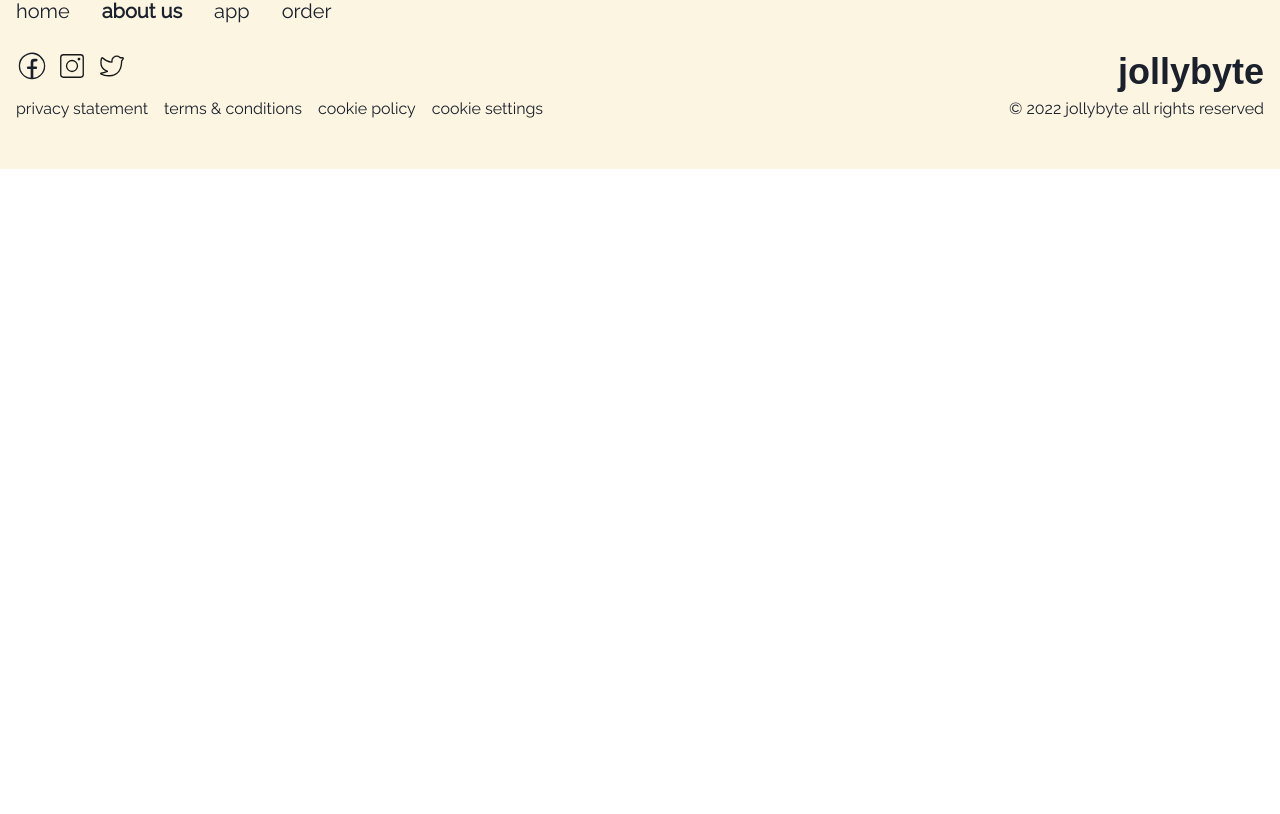
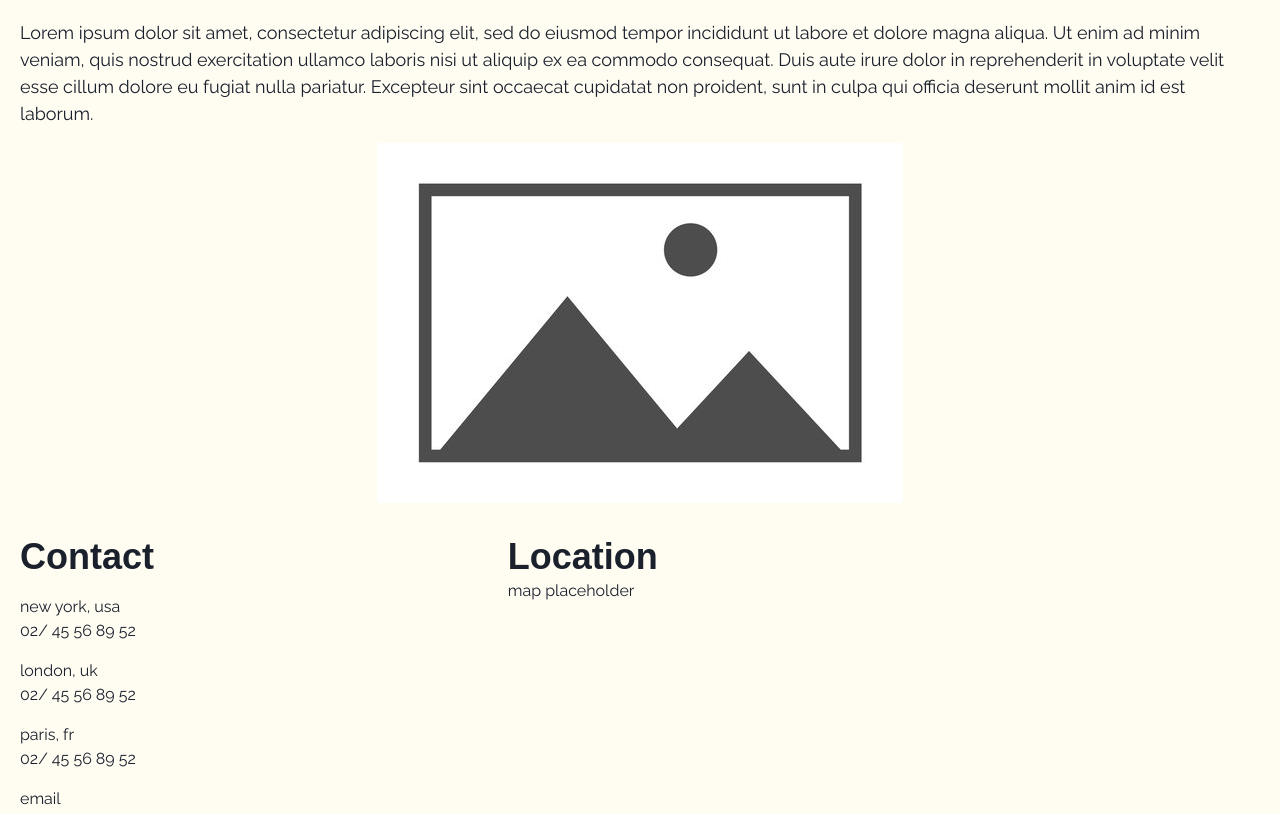
Before and after one commit to dev-marko/digit-project, a React (Create React App) app: page /about in a window 1280 px wide. Shown: the part 199-1013 px from the top of the page. Before the commit the page ends 800 px from the top, so only its background shows below. Built offline with nearby package versions, Linux system fonts and the light colour scheme; a web font is replaced by a local one.

Commit message:
Changes: - Implemented AboutPage component - Interactive map for AboutPage is WIP

```diff
--- a/public/index.html
+++ b/public/index.html
@@ -38,6 +38,7 @@
       To begin the development, run `npm start` or `yarn start`.
       To create a production bundle, use `npm run build` or `yarn build`.
     -->
+  <!-- Make sure you put this AFTER Leaflet's CSS -->
 </body>
 
 </html>
--- a/src/pages/AboutPage.jsx
+++ b/src/pages/AboutPage.jsx
@@ -1,5 +1,61 @@
+import { Container, VStack, Flex, Heading, Text, Box, Stack } from "@chakra-ui/layout";
+import { Image } from "@chakra-ui/image";
+
 const AboutPage = () => {
-    return <div>Hello world!</div>
+    return (
+        <VStack bg="background.200">
+            <Container maxW="container.xl" p="5" mt='8'>
+                <Flex flexDirection={'column'} gap='4'>
+                    <Heading>
+                        OUR STORY
+                    </Heading>
+                    <Text fontSize={'lg'}>
+                        Lorem ipsum dolor sit amet, consectetur adipiscing elit,
+                        sed do eiusmod tempor incididunt ut labore et dolore magna aliqua.
+                        Ut enim ad minim veniam, quis nostrud exercitation ullamco laboris nisi
+                        ut aliquip ex ea commodo consequat. Duis aute irure dolor in reprehenderit
+                        in voluptate velit esse cillum dolore eu fugiat nulla pariatur. Excepteur sint
+                        occaecat cupidatat non proident, sunt in culpa qui officia deserunt mollit anim
+                        id est laborum.
+                    </Text>
+                    <Flex justify={'center'}>
+                        <Box maxW='xl'>
+                            <Image src='./images/placeholder.jpg' />
+                        </Box>
+                    </Flex>
+                </Flex>
+                <Flex flexDirection={'row'} mt='8'>
+                    <Box>
+                        <Heading>Contact</Heading>
+                        <Stack mt='4' gap='4'>
+                            <Box>
+                                <Text>new york, usa</Text>
+                                <Text>02/ 45 56 89 52</Text>
+                            </Box>
+                            <Box>
+                                <Text>london, uk</Text>
+                                <Text>02/ 45 56 89 52</Text>
+                            </Box>
+                            <Box>
+                                <Text>paris, fr</Text>
+                                <Text>02/ 45 56 89 52</Text>
+                            </Box>
+                            <Box>
+                                <Text>email</Text>
+                                <Text>jollybyte@contact.com</Text>
+                            </Box>
+                        </Stack>
+                    </Box>
+                    <Box ms='20rem'>
+                        <Heading>Location</Heading>
+                        <Box>
+                            map placeholder
+                        </Box>
+                    </Box>
+                </Flex>
+            </Container>
+        </VStack>
+    );
 }
 
 export default AboutPage;
```
